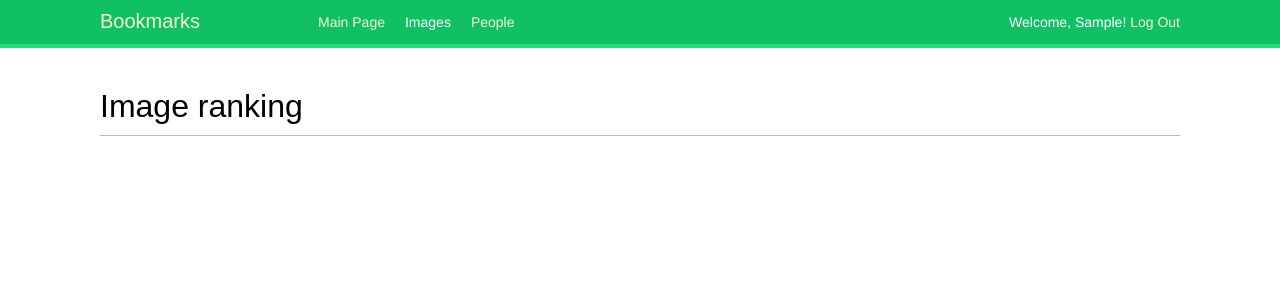
After one commit to KamilFerenc/social-website, a Django app: a page that uses bookmarks/images/templates/images/image/image_ranking.html in a window 1280 px wide. The commit adds this page. Shown: the top 300 px of the page. Run offline with Django 3.2, Linux system fonts and the light colour scheme; the visitor is signed in with stand-in values (Sample User, id 1); data that the repository does not hold is empty; some libraries are stand-ins or nearby versions; some web fonts are replaced.

Commit message:
Add hits indicator + images ranking view by hits

```diff
--- a/bookmarks/images/templates/images/image/detail.html
+++ b/bookmarks/images/templates/images/image/detail.html
@@ -8,11 +8,14 @@
         <img src="{{ im.url }}" class="image-detail">
     </a>
     {% endthumbnail %}
-    {% with total_likes=image.user_like.count users_like=image.user_like.all %}
+    {% with total_likes=image.total_likes users_like=image.user_like.all %}
         <div class="image-info">
             <div>
                 <span class='count'>
                     <span class="total">{{ total_likes }}</span> likes
+                </span>
+                <span class='count'>
+                    <span class="total_views">{{ total_views }}</span> hits
                 </span>
                 <a href="#" data-id="{{ image.id }}" data-action="{% if request.user in users_like %}un{% endif %}like" class="like button">
                     {% if request.user not in users_like %}
--- /dev/null
+++ b/bookmarks/images/templates/images/image/image_ranking.html
@@ -0,0 +1,14 @@
+{% extends 'base.html' %}
+
+{% block title %}Image ranking{% endblock %}
+
+{% block content %}
+    <h1>Image ranking</h1>
+    <ol>
+        {% for image in most_viewed %}
+        <li>
+            <a href="{{ image.get_absolute_url }}"> {{ image.title }}</a>
+        </li>
+        {% endfor %}
+    </ol>
+{% endblock %}
--- a/bookmarks/images/urls.py
+++ b/bookmarks/images/urls.py
@@ -9,5 +9,6 @@ urlpatterns = [
         name='detail'),
     url(r'^like/$', views.image_like, name='like'),
     url(r'^$', views.image_list, name='list'),
+    url(r'^ranking/$', views.image_ranking, name='image_ranking'),
 
 ]
--- a/bookmarks/images/views.py
+++ b/bookmarks/images/views.py
@@ -2,13 +2,19 @@ from .forms import ImageCreateForm
 from django.contrib import messages
 from django.contrib.auth.decorators import login_required
 from django.core.paginator import Paginator, EmptyPage, PageNotAnInteger
+from django.conf import settings
 from django.http import JsonResponse, HttpResponse
 from django.shortcuts import render, redirect, get_object_or_404
 from django.views.decorators.http import require_POST
+import redis
 from .models import Image
 from actions.utils import create_action
 from common.decorators import ajax_required
 
+
+r = redis.StrictRedis(host=settings.REDIS_HOST,
+                      port=settings.REDIS_PORT,
+                      db=settings.REDIS_DB)
 
 @login_required
 def images_create(request):
@@ -31,8 +37,11 @@ def images_create(request):
 
 def detail_image(request, id, slug):
     image = get_object_or_404(Image, id=id, slug=slug)
-    return render(request, 'images/image/detail.html', {'section': 'images',
-                                                        'image': image})
+    total_views = r.incr('image:{}:views'.format(image.id))
+    r.zincrby('image_ranking', 1, image.id)
+    return render(request, 'images/image/detail.html',
+                  {'section': 'images', 'image': image,
+                   'total_views': total_views})
 
 
 @ajax_required
@@ -73,3 +82,13 @@ def image_list(request):
                       {'section': 'images', 'images': images})
     return render(request, 'images/image/list.html',
                   {'section': 'images', 'images': images})
+
+
+@login_required
+def image_ranking(request):
+    ranking = r.zrange('image_ranking', 0, -1, desc=True)[:10]
+    ranking_ids = [int(id) for id in ranking]
+    most_viewed = list(Image.objects.filter(id__in=ranking_ids))
+    most_viewed.sort(key=lambda x: ranking_ids.index(x.id))
+    return render(request, 'images/image/image_ranking.html',
+                  {'section': 'images', 'most_viewed': most_viewed})
```
